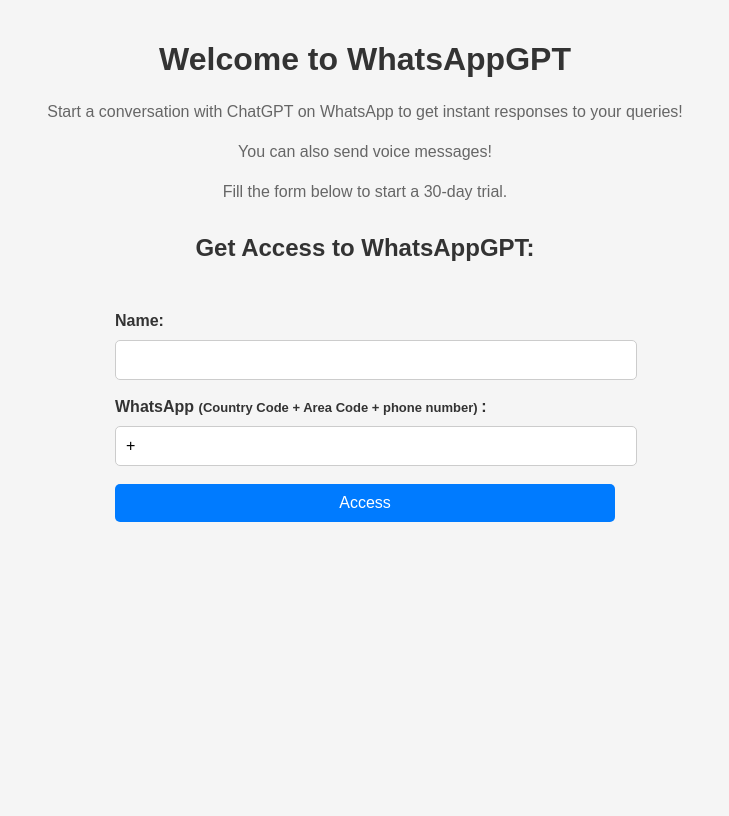
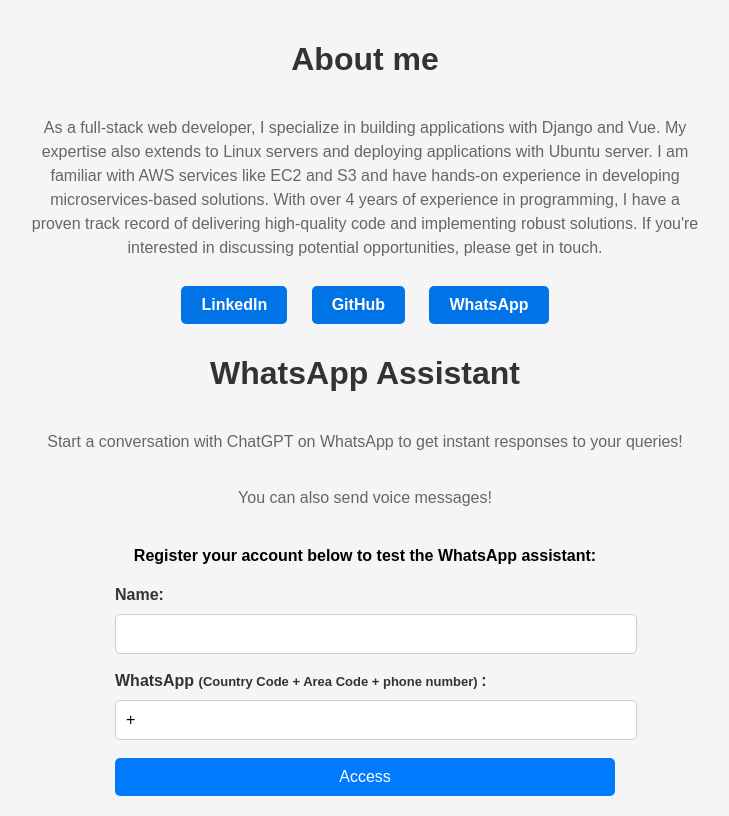
Before and after one commit to pedromadureira000/zap_assistant, a Django app: page / in a window 1280 px wide. Shown: the whole page, without its empty margins (275-1004 px from the left). Before the commit the page ends 522 px from the top, so only its background shows below. Run offline with Django 4.2, Linux system fonts and the light colour scheme; parts of the project's set-up code (start-up, migrations or seed data) failed here and were passed over.

Commit message:
home page mixed with portfolio

```diff
--- a/ai_experiment/core/templates/home.html
+++ b/ai_experiment/core/templates/home.html
@@ -110,16 +110,71 @@
           padding: 0 20px;
         }
       }
+
+      .container {
+        text-align: center;
+        display: flex;
+        justify-content: center;
+      }
+      .container p {
+        max-width: 55%
+      }
+
+      .links {
+        text-align: center;
+      }
+
+      .links a {
+        display: inline-block;
+        margin: 10px;
+        padding: 10px 20px;
+        text-decoration: none;
+        color: #fff; /* Link text color */
+        background-color: #0073e6; /* Link background color */
+        border-radius: 5px;
+        font-weight: bold;
+        transition: background-color 0.3s;
+      }
+
+      .links a:hover {
+        background-color: #005bbf; /* Link background color on hover */
+      }
     </style>
 </head>
 <body>
     <h1>
       {% if lang == "pt" %}
-        Bem-vindo ao WhatsAppGPT
+        Sobre mim
       {% else %}
-        Welcome to WhatsAppGPT
+        About me
       {% endif %}
     </h1>
+    <div class="container">
+      <p>
+        {% if lang == "pt" %}
+          Como desenvolvedor web full-stack, me especializei em criar aplicativos com Django e Vue. Minha experiência também se estende a servidores Linux e implantação de aplicativos com servidor Ubuntu. Estou familiarizado com os serviços da AWS, como EC2 e S3, e tenho experiência prática no desenvolvimento de soluções baseadas em microsserviços. Com mais de 4 anos de experiência em programação, tenho um histórico comprovado de entrega de código de alta qualidade e implementação de soluções robustas. Se você estiver interessado em discutir oportunidades em potencial, entre em contato.
+        {% else %}
+          As a full-stack web developer, I specialize in building applications with Django and Vue. My expertise also extends to Linux servers and deploying applications with Ubuntu server. I am familiar with AWS services like EC2 and S3 and have hands-on experience in developing microservices-based solutions. With over 4 years of experience in programming, I have a proven track record of delivering high-quality code and implementing robust solutions. If you're interested in discussing potential opportunities, please get in touch.
+        {% endif %}
+      </p>
+    </div>
+    <div class="container">
+      {% comment %} <h5>Links</h5><br> {% endcomment %}
+      <div class="links">
+        <a href="https://www.linkedin.com/in/ph-web-solutions/" target="_blank">LinkedIn</a>
+        <a href="https://github.com/pedromadureira000" target="_blank">GitHub</a>
+        <a href="https://api.whatsapp.com/send?phone=5562993378753" target="_blank">WhatsApp</a>
+      </div>
+    </div>
+
+    <h1>
+      {% if lang == "pt" %}
+        Assistente de WhatsApp
+      {% else %}
+        WhatsApp Assistant
+      {% endif %}
+    </h1>
+    <div class="container">
       <p>
         {% if lang == "pt" %}
           Inicie uma conversa com o ChatGPT no WhatsApp e obtenha respostas instantâneas às suas consultas!
@@ -127,6 +182,8 @@
           Start a conversation with ChatGPT on WhatsApp to get instant responses to your queries!
         {% endif %}
       </p>
+    </div>
+    <div class="container">
       <p>
         {% if lang == "pt" %}
           Você também pode enviar mensagens de áudio!
@@ -134,20 +191,16 @@
           You can also send voice messages!
         {% endif %}
       </p>
-    <p>
+    </div>
+    <div class="container">
+      <h4>
         {% if lang == "pt" %}
-        Preencha o formulário abaixo para iniciar um teste de 30 dias.
+          Registre sua conta abaixo para testar o assistente de WhatsApp:
         {% else %}
-        Fill the form below to start a 30-day trial.
+          Register your account below to test the WhatsApp assistant:
         {% endif %}
-    </p>
-    <h2>
-      {% if lang == "pt" %}
-        Obtenha acesso ao WhatsAppGPT:
-      {% else %}
-        Get Access to WhatsAppGPT:
-      {% endif %}
-    </h2>
+      </h4>
+    </div>
     <form action="" method="post" class="form-container" id="form">
         <label for="name">
           {% if lang == "pt" %}
```
Lines whose indentation alone changed are shown as unchanged.
